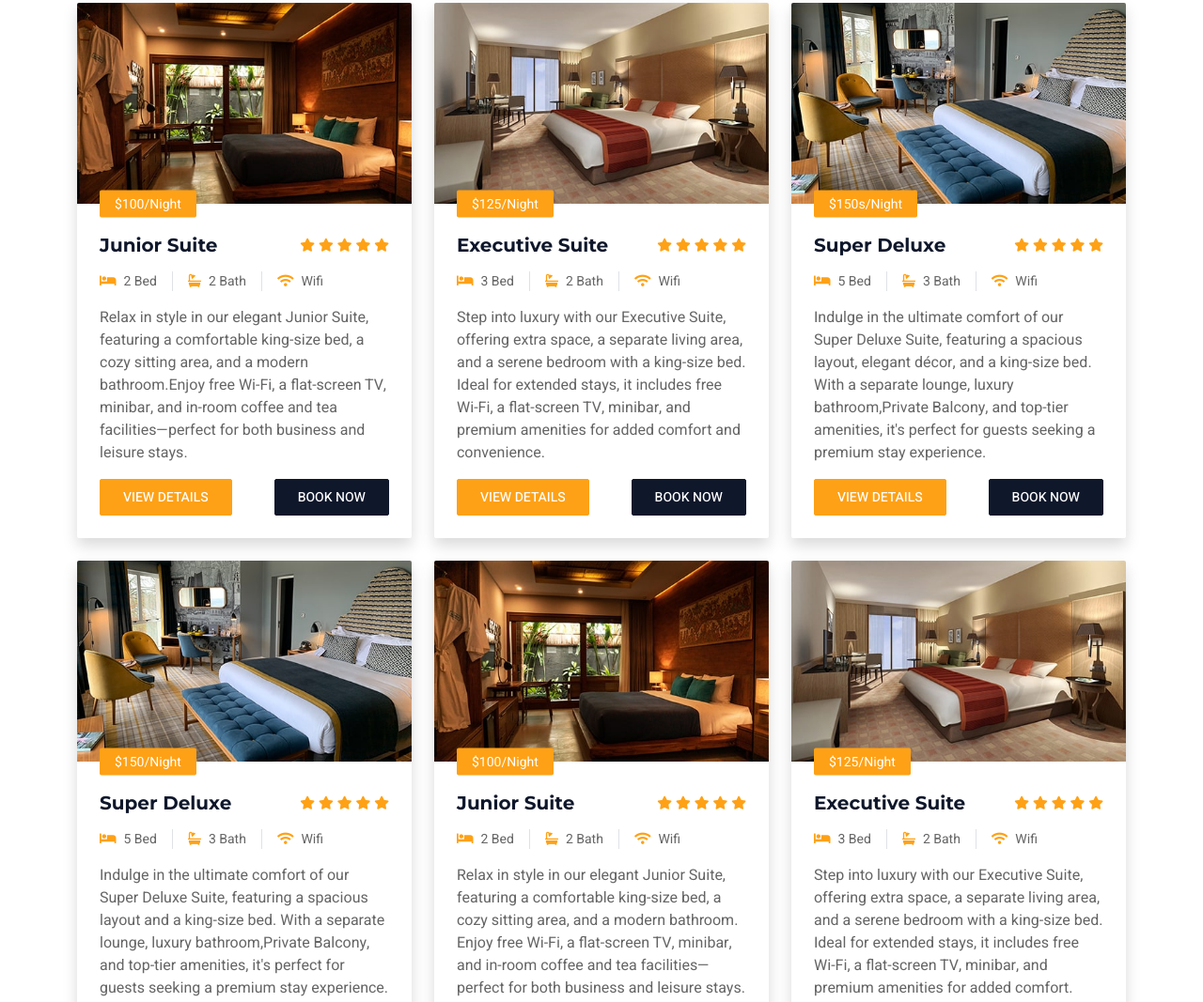
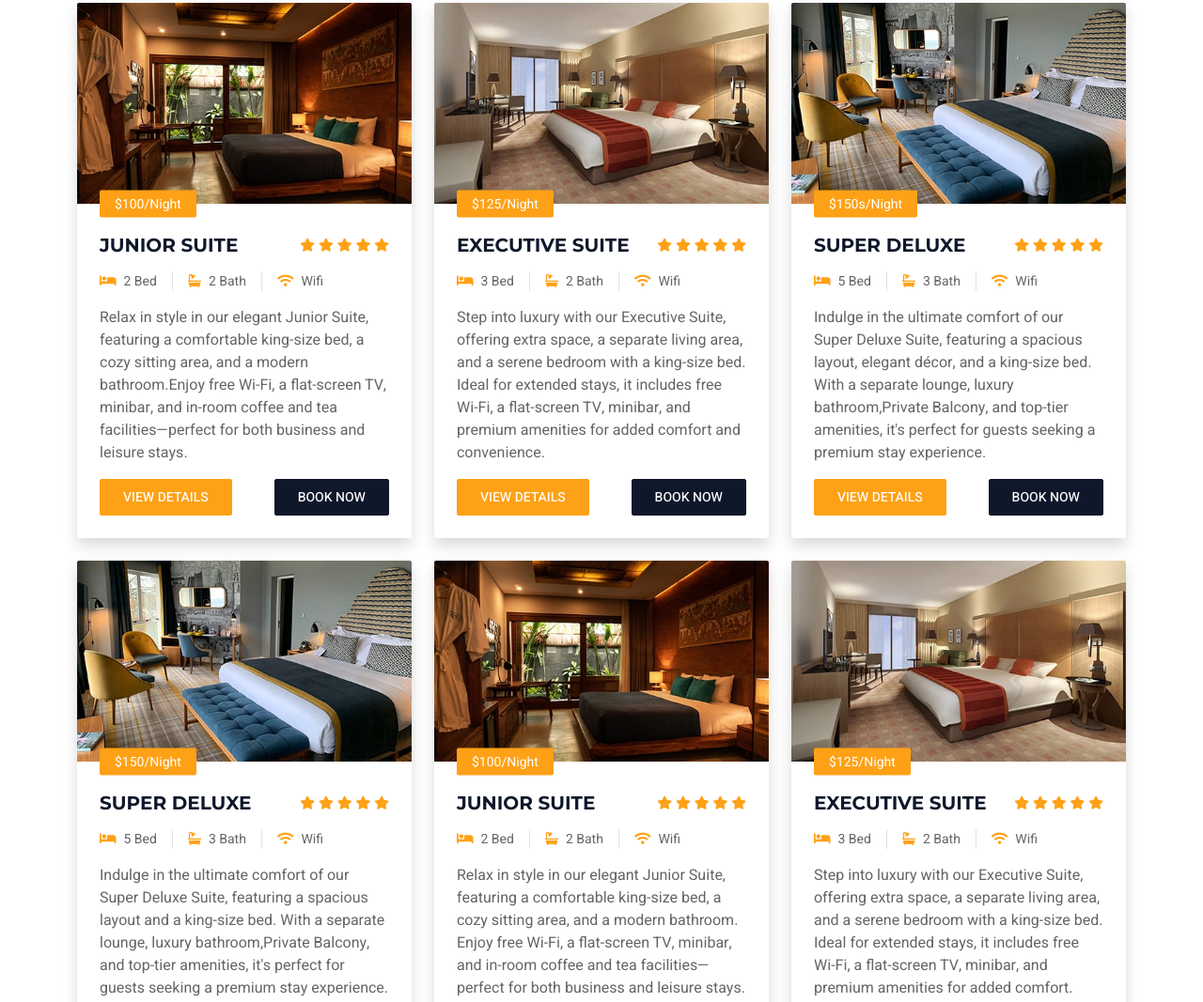
Before and after one commit to Charukshi007/Scm-Project, a plain HTML site: page room.html in a window 1280 px wide. Shown: the part 607-1674 px from the top of the page at 94% size. Drawn offline with nearby package versions, Linux system fonts and the light colour scheme.

Commit message:
Changes in room

```diff
--- a/room.html
+++ b/room.html
@@ -131,8 +131,8 @@
         <div class="container-xxl py-5">
             <div class="container">
                 <div class="text-center wow fadeInUp" data-wow-delay="0.1s">
-                    <h6 class="section-title text-center text-primary text-uppercase">Our Rooms</h6>
-                    <h1 class="mb-5">Explore Our <span class="text-primary text-uppercase">Rooms</span></h1>
+                    <h6 class="section-title text-center text-primary text-uppercase">OUR ROOMS</h6>
+                    <h1 class="mb-5">Explore Our <span class="text-primary text-uppercase">ROOMS</span></h1>
                 </div>
                 <div class="row g-4">
                     <div class="col-lg-4 col-md-6 wow fadeInUp" data-wow-delay="0.1s">
@@ -143,7 +143,7 @@
                             </div>
                             <div class="p-4 mt-2">
                                 <div class="d-flex justify-content-between mb-3">
-                                    <h5 class="mb-0">Junior Suite</h5>
+                                    <h5 class="mb-0">JUNIOR SUITE</h5>
                                     <div class="ps-2">
                                         <small class="fa fa-star text-primary"></small>
                                         <small class="fa fa-star text-primary"></small>
@@ -173,7 +173,7 @@
                             </div>
                             <div class="p-4 mt-2">
                                 <div class="d-flex justify-content-between mb-3">
-                                    <h5 class="mb-0">Executive Suite</h5>
+                                    <h5 class="mb-0">EXECUTIVE SUITE</h5>
                                     <div class="ps-2">
                                         <small class="fa fa-star text-primary"></small>
                                         <small class="fa fa-star text-primary"></small>
@@ -203,7 +203,7 @@
                             </div>
                             <div class="p-4 mt-2">
                                 <div class="d-flex justify-content-between mb-3">
-                                    <h5 class="mb-0">Super Deluxe</h5>
+                                    <h5 class="mb-0">SUPER DELUXE</h5>
                                     <div class="ps-2">
                                         <small class="fa fa-star text-primary"></small>
                                         <small class="fa fa-star text-primary"></small>
@@ -233,7 +233,7 @@
                             </div>
                             <div class="p-4 mt-2">
                                 <div class="d-flex justify-content-between mb-3">
-                                    <h5 class="mb-0">Super Deluxe</h5>
+                                    <h5 class="mb-0">SUPER DELUXE</h5>
                                     <div class="ps-2">
                                         <small class="fa fa-star text-primary"></small>
                                         <small class="fa fa-star text-primary"></small>
@@ -263,7 +263,7 @@
                             </div>
                             <div class="p-4 mt-2">
                                 <div class="d-flex justify-content-between mb-3">
-                                    <h5 class="mb-0">Junior Suite</h5>
+                                    <h5 class="mb-0">JUNIOR SUITE</h5>
                                     <div class="ps-2">
                                         <small class="fa fa-star text-primary"></small>
                                         <small class="fa fa-star text-primary"></small>
@@ -293,7 +293,7 @@
                             </div>
                             <div class="p-4 mt-2">
                                 <div class="d-flex justify-content-between mb-3">
-                                    <h5 class="mb-0">Executive Suite</h5>
+                                    <h5 class="mb-0">EXECUTIVE SUITE</h5>
                                     <div class="ps-2">
                                         <small class="fa fa-star text-primary"></small>
                                         <small class="fa fa-star text-primary"></small>
```
